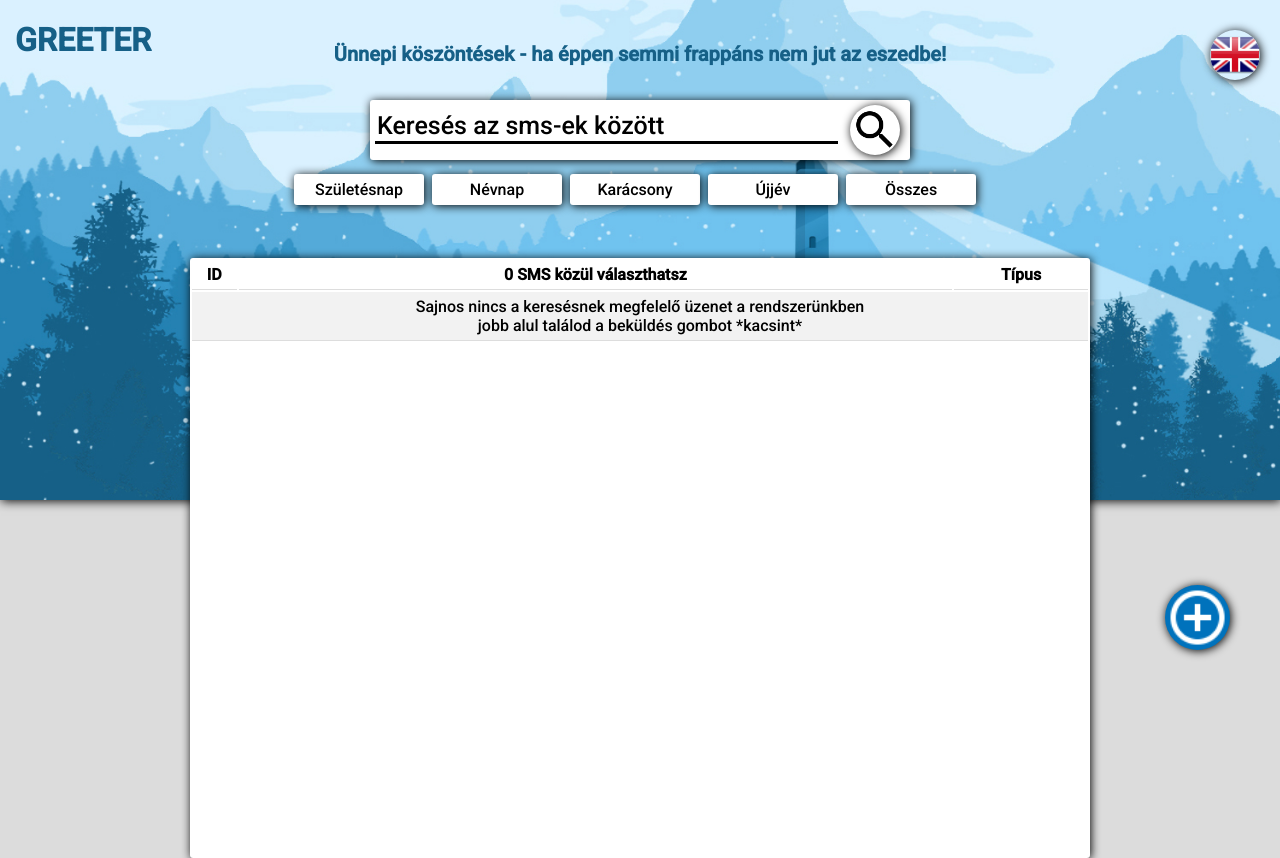
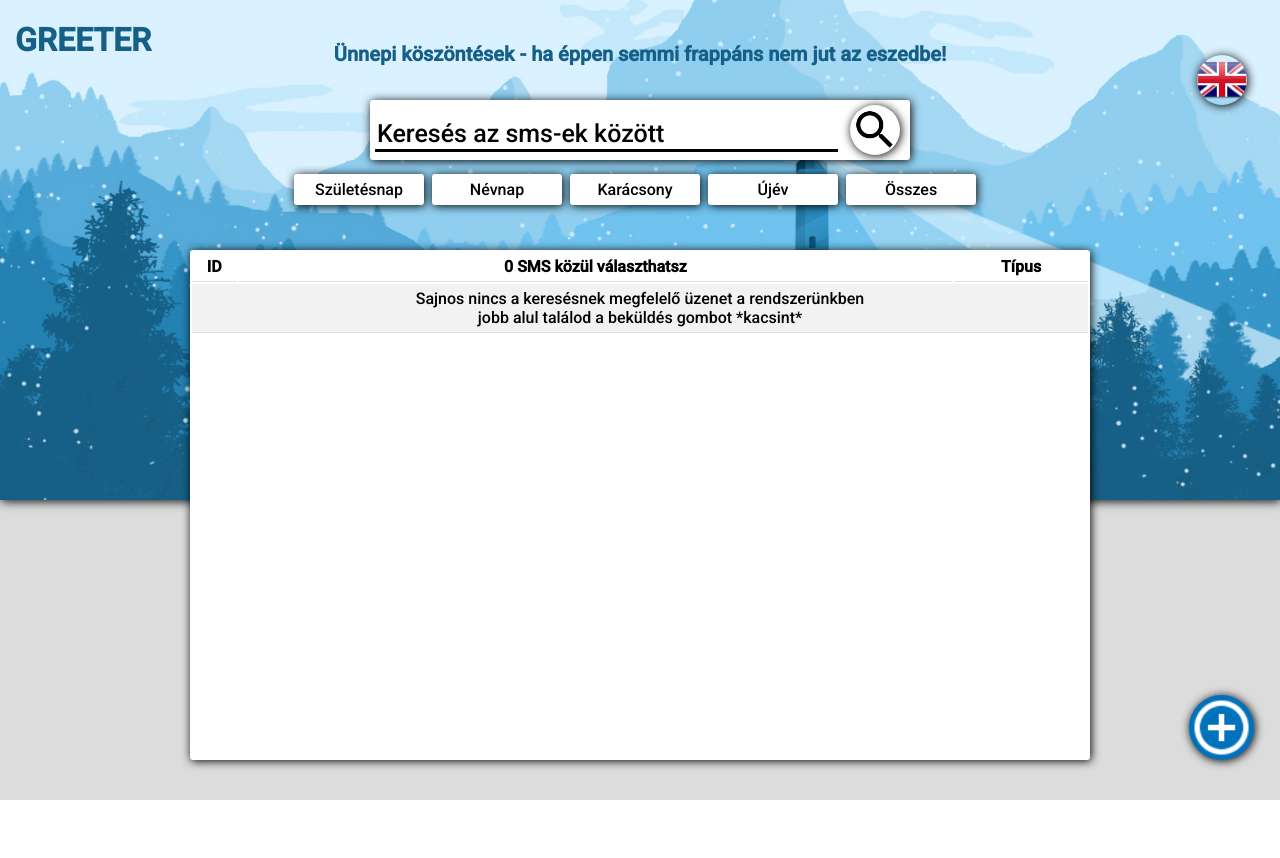
Before and after one commit to peltzergergely/Greeter_Webpage, a PHP site: page / in a window 1280 px wide. After the commit the page ends 800 px from the top, so only its background shows below. Run offline with PHP 8.4, Linux system fonts and the light colour scheme; data that the repository does not hold is empty; some libraries are stand-ins or nearby versions.

Commit message:
Web 0.4.2.
Working main page, on to admin login, but clean backup before that

```diff
--- a/style.css
+++ b/css/style.css
@@ -28,14 +28,15 @@ body {
 .body_border {
 	position: absolute;
 	background-color: white;
+	top: 250px;
+	bottom: 5%;
 	left: 0;
 	right: 0;
 	margin-left: auto;
 	margin-right: auto;
-	margin-top: 250px ;
 	margin-bottom: 0px;
 	width: 900px;
-	height: 600px;
+	min-height: 40%;
 	box-shadow: 1px 1px 10px black;
 	overflow:auto;
 	border-radius: 3px;
@@ -56,8 +57,8 @@ tr:nth-child(even) {
 .lang {
 	content:url(res/uk_flag.png);
 	position: absolute;
-	top:0;
-	right:0;
+	top:5%;
+	right:1%;
 	float: right;
 	margin-right: 20px;
 	margin-top: 30px;
@@ -91,7 +92,7 @@ tr:nth-child(even) {
 	border: none;
 	border-bottom: solid 3px;
 	margin-left: 5px;
-	margin-top: 10px;
+	margin-top: 18px;
 	width: 85%;
 	outline: none;
 }
@@ -186,10 +187,8 @@ tr:nth-child(even) {
 .submit_sms {
 	content:url(res/submit_button.png);
 	position: fixed;
-	bottom: 0;
-	right: 0;
-	margin-bottom: 150px;
-	margin-right: 50px;
+	bottom: 5%;
+	right: 2%;
 	float: right;
 	border-radius:100%;
 	height:65px;
@@ -206,12 +205,14 @@ tr:nth-child(even) {
 .container {
 	position:absolute;
 	width:500px;
-	bottom:0;
-	right:0;
-	margin: auto 30px 230px auto;
+	bottom:14%;
+	right:3%;
+	/*margin: auto 30px 230px auto;*/
 	background-color: #0072bc;
 	color: white;
 	z-index: 100;
+	box-shadow: 1px 1px 10px black;
+	border-radius: 2px;
 
 }
 .container div {
@@ -236,8 +237,8 @@ tr:nth-child(even) {
 
 #status-area .flash_message {
 	position: absolute;
-	bottom:0;
-	right:0;
+	bottom:20%;
+	right:3%;
     padding: 5px;
     color: #0072bc;
 	background-color: white;
@@ -259,7 +260,7 @@ h2 {
 	text-align: center;
 	float: center;
 	font-size: 20px;
-	position: fixed;
+	position: absolute;
 	left: 0;
 	right: 0;
 	margin-left: auto;
--- a/index.php
+++ b/index.php
@@ -4,9 +4,9 @@
 		<title>Greeter</title>
 		<!-- including the css and the google font -->
 		<link href="https://fonts.googleapis.com/css?family=Roboto:500" rel="stylesheet">
-		<link rel="stylesheet" type="text/css" href="style.css">
+		<link rel="stylesheet" type="text/css" href="css/style.css">
 		<script src="http://code.jquery.com/jquery-1.9.1.min.js"></script>
-		<script type="text/javascript" src="script.js"></script>
+		<script type="text/javascript" src="css/script.js"></script>
 	</head>
 	<body>
 		<div class="headerB">
@@ -34,7 +34,7 @@
 				</div>
 				<div id="ck-button">
 					<label>
-						<input type="checkbox" value="New_Year" name='chkbox[]' hidden><span>Újjév</span>
+						<input type="checkbox" value="New_Year" name='chkbox[]' hidden><span>Újév</span>
 					</label>
 				</div>
 				<div id="ck-button">
```
Also changed, not shown: test.php (deleted, +0 -16 lines), css/res/search_icon.png (renamed from res/search_icon.png), css/res/submit_button.png (renamed from res/submit_button.png), css/res/uk_flag.png (renamed from res/uk_flag.png), css/res/winter_theme.jpg (renamed from res/winter_theme.jpg), css/script.js (renamed from script.js).
